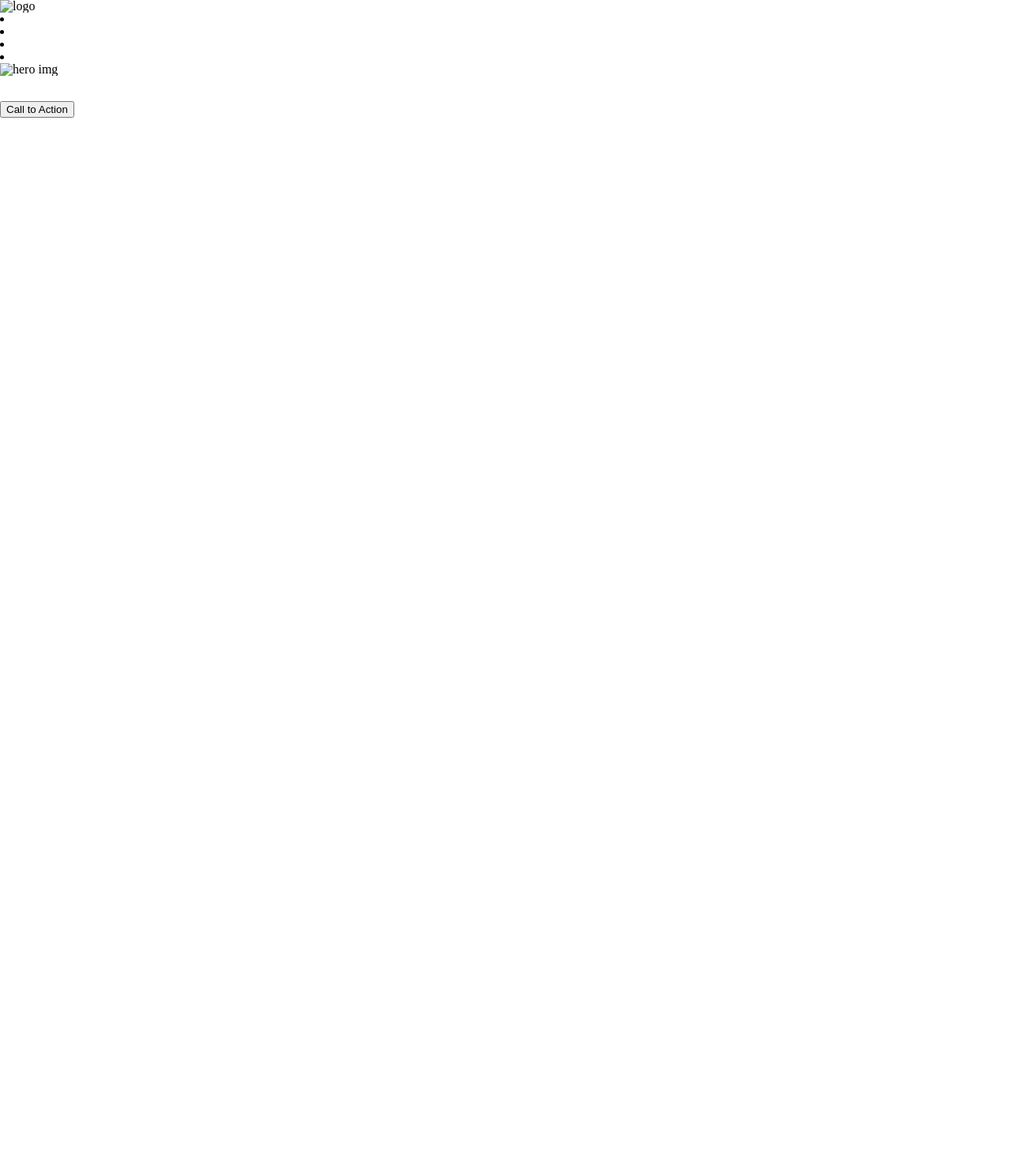
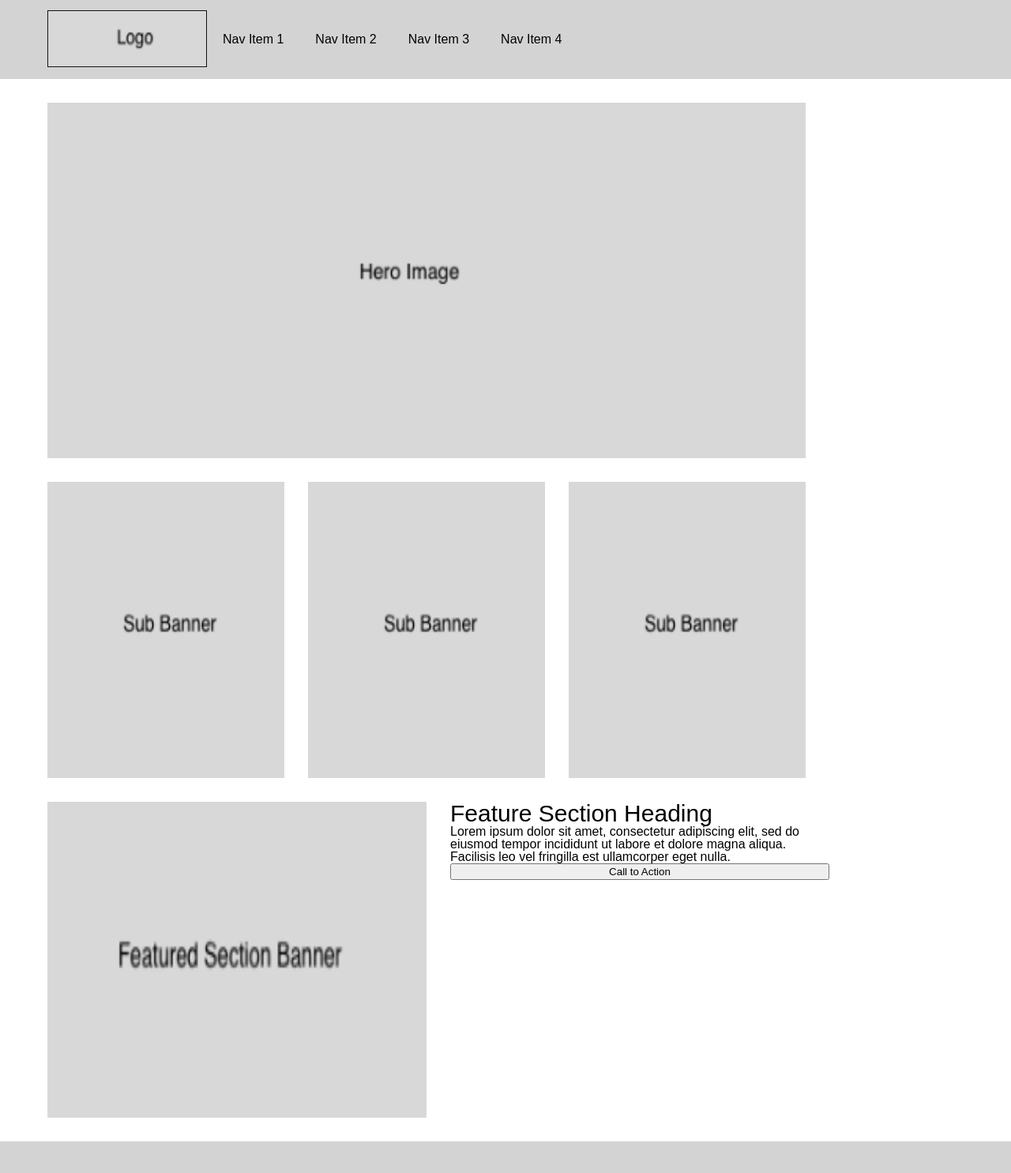
Before and after one commit to lana-z/wirefame-exercise, a plain HTML site: page index.html in a window 1280 px wide. Shown: the whole page at 79% size. Before the commit the page ends 800 px from the top, so only its background shows below. Drawn offline with Linux system fonts and the light colour scheme.

Commit message:
added most flex styling, two things off

```diff
--- a/index.html
+++ b/index.html
@@ -7,44 +7,48 @@
     <link rel="stylesheet" href="styles/style.css">
 </head>
 <body>
+<div id="flexbox-page">
+
+    <header>
+        <nav>
+            <div>
+                <img src="assets/logo-wf.png" alt="logo">
+            </div>
+
+            <ul>
+                <li>Nav Item 1</li>
+                <li>Nav Item 2</li>
+                <li>Nav Item 3</li>
+                <li>Nav Item 4</li>
+            </ul>
+        </nav>
+    </header>
     <main>
-            <section class="nav-section">
-                <img src="" alt="logo">
-                <nav>
-                    <ul></ul>
-                        <li></li>
-                        <li></li>
-                        <li></li>
-                        <li></li>
-                </nav>
+        <section id="hero">
+            <img src="assets/hero.png" alt="hero img">
         </section>
 
-            <section class="hero-section">
-                <img src="" alt="hero img">
+        <section id="sub">
+            <img src="assets/sub-1.png" alt="sub banner1">
+            <img src="assets/sub-2.png" alt="sub banner2">
+            <img src="assets/sub-3.png" alt="sub banner3">
         </section>
 
-            <section class="sub-section">
-                <img src="" alt="">
-                <img src="" alt="">
-                <img src="" alt="">
-            </section>
-
-            </section class="feature-section">
-                <div>
-                    <img src="" alt="">
-                    <div>
-                        <header>
+        <section id="feature">
+            <img src="assets/feature.png" alt="feature image">
+            <div id="feature-card">
+                <header>Feature Section Heading
                 </header>
                 <p>
-
+                    Lorem ipsum dolor sit amet, consectetur adipiscing elit, sed do eiusmod tempor incididunt ut labore et dolore magna aliqua. Facilisis leo vel fringilla est ullamcorper eget nulla.
                 </p>
                 <button>Call to Action</button>
-
             </div>
         </section>
-            <section>
+    </main>
+    <footer>
 
-            </section>
-    </main>
+    </footer>
+</div>
 </body>
 </html>
--- a/styles/style.css
+++ b/styles/style.css
@@ -0,0 +1,86 @@
+
+#flexbox-page{
+    display: flex;
+    flex-direction: column;
+    font-family: Arial, Helvetica, sans-serif;
+}
+
+section {
+    margin-left: 60px;
+    margin-right: 60px;
+}
+
+nav {
+    align-items: center;
+    background-color: lightgray;
+    display: flex;
+    height: 100px;
+    margin-bottom: 30px;
+}
+
+nav img {
+    border: 1px solid #111;
+    height: 70px;
+    margin-left: 60px;
+    width: 200px;
+}
+
+nav ul {
+    display: flex;
+}
+
+nav ul li {
+    margin: 20px;
+}
+
+#hero {
+    display: flex;
+    margin-bottom: 30px;
+}
+
+#hero img {
+    height: 450px;
+    width: 960px;
+}
+
+/* chatgpt help for 'gap'. Couldn't get align-content or align-items to work */
+#sub {
+    display: flex;
+    margin-bottom: 30px;
+    gap: 30px;
+}
+
+#sub img {
+    height: 375px;
+    width: 300px;
+}
+
+#feature {
+    display: flex;
+    flex-direction: row;
+    margin-bottom: 30px;
+    gap: 30px;
+}
+
+#feature img {
+    height: 400px;
+    width: 480px;
+}
+
+#feature-card {
+    display: flex;
+    flex-direction: column;
+    margin-left: 30px
+    height: 400px;
+    width: 480px;
+}
+
+#feature-card header {
+    font-size: 30px;
+}
+
+
+footer {
+    background-color: lightgray;
+    height: 40px;
+}
```
Also changed, not shown: assets/feature.png (added), assets/hero.png (added), assets/logo-wf.png (added), assets/sub-1.png (added), assets/sub-2.png (added), assets/sub-3.png (added), 1 other file. Lines whose indentation alone changed are shown as unchanged.
